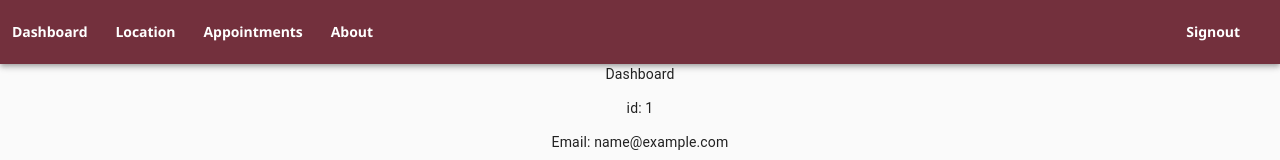
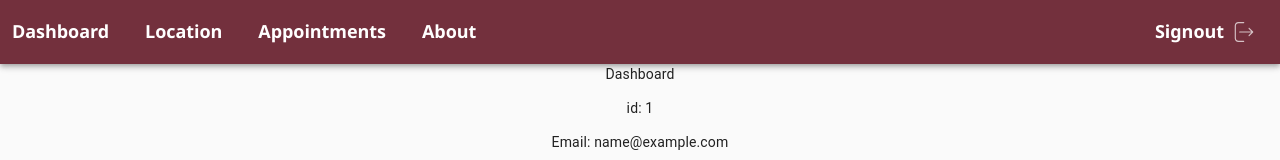
Before and after one commit to Healer94128/react-medicalApp, a React (Create React App) app: page /DashboardPage in a window 1280 px wide. Shown: the top 160 px of the page. Built offline with nearby package versions, Linux system fonts and the light colour scheme; no server answers; sample sign-in values are in the browser's storage; what google-maps-react would draw is missing.

Commit message:
Add logout logo on navbar

```diff
--- a/src/Views/Navbar.js
+++ b/src/Views/Navbar.js
@@ -26,6 +26,15 @@ const styles = {
     cursor: "pointer",
     marginRight: "2em",
   },
+};
+
+var logoutImgStyle = {
+  width: "20px",
+  filter: "brightness(0) invert(1) opacity(70%)",
+  cursor: "pointer",
+  height: "20px",
+  marginRight: "1em",
+  marginTop: "1px"
 };
 
 class Navbar extends Component {
@@ -58,6 +67,7 @@ class Navbar extends Component {
   };
 
   render() {
+    const logoutImg = "/static/logout.svg";
     return (
       <div>
         <div className={styles.root}>
@@ -66,7 +76,7 @@ class Navbar extends Component {
               <div style={{ width: "50%" }}>
                 <Typography
                   name="DashboardPage"
-                  variant="h6"
+                  variant="h4"
                   color="inherit"
                   style={{
                     cursor: "pointer",
@@ -79,7 +89,7 @@ class Navbar extends Component {
                 </Typography>
                 <Typography
                   name="LocationPage"
-                  variant="h6"
+                  variant="h4"
                   color="inherit"
                   style={{
                     cursor: "pointer",
@@ -92,7 +102,7 @@ class Navbar extends Component {
                 </Typography>
                 <Typography
                   name="AppointmentsPage"
-                  variant="h6"
+                  variant="h4"
                   color="inherit"
                   style={{
                     cursor: "pointer",
@@ -105,7 +115,7 @@ class Navbar extends Component {
                 </Typography>
                 <Typography
                   name="About"
-                  variant="h6"
+                  variant="h4"
                   color="inherit"
                   style={{
                     cursor: "pointer",
@@ -126,13 +136,18 @@ class Navbar extends Component {
                 }}
               >
                 <Typography
-                  variant="h6"
+                  variant="h4"
                   color="inherit"
-                  style={{ cursor: "pointer", marginRight: "2em" }}
-                  onClick={this.handleSignout}
+                  style={{ marginRight: "10px" }}
                 >
                   Signout
                 </Typography>
+                <img
+                  src={logoutImg}
+                  alt="Logout"
+                  style={logoutImgStyle}
+                  onClick={this.handleSignout}
+                />
               </div>
             </Toolbar>
           </AppBar>
```
Also changed, not shown: public/static/logout.svg (added).
